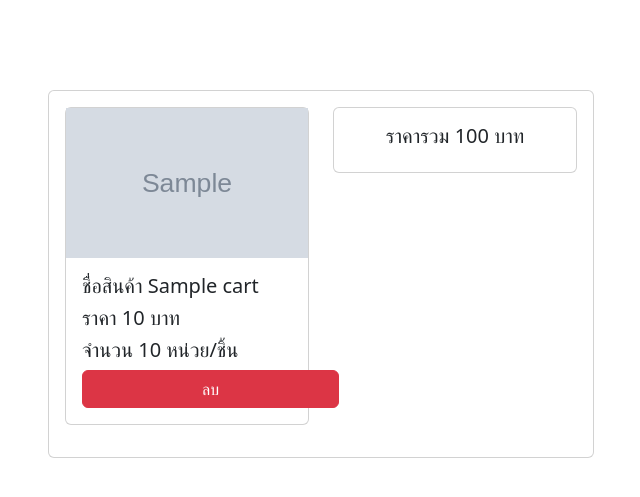
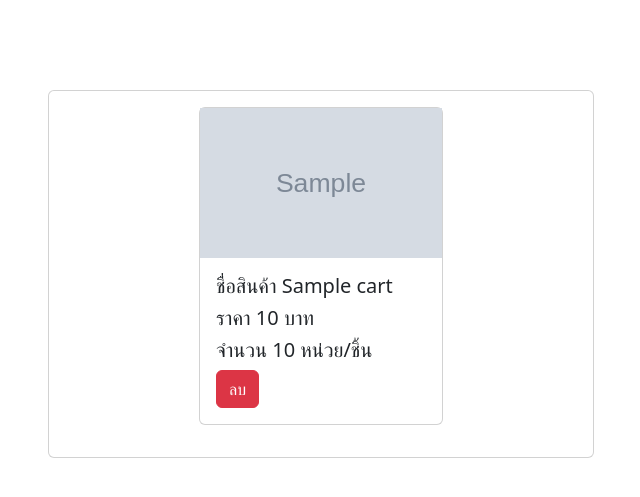
Before and after one commit to teerapat99999/e-com-php, a PHP site: page /cart.php in a window 1280 px wide. Shown: the part 70-567 px from the top of the page, without its empty margins (319-959 px from the left). Run offline with PHP 8.4, Linux system fonts and the light colour scheme; the visitor is signed in with stand-in values (Sample User, id 1); tables that the repository leaves empty or names only in its code hold one stand-in row (values such as "Sample post"); grey boxes marked "Sample" are stand-in pictures.

Commit message:
Update cart.php
ตระกร้า

```diff
--- a/cart.php
+++ b/cart.php
@@ -1,9 +1,10 @@
 <?php
+session_start();
 include('./db.php');
-session_start();
+if(isset($_SESSION['id_user'])){
 $id_user = $_SESSION['id_user'];
 if(isset($_POST['add'])){
-    $id_sum = rand();
+    $id_or = rand();
     $name_product = $_POST['name_product'];
     $price_product =  $_POST['price_product'];
     $amount = $_POST['amount'];
@@ -11,7 +12,22 @@ if(isset($_POST['add'])){
     $id_user = $_POST['id_user'];
     $id_shop = $_POST['id_shop'];
 
-    $stmt = $conn->prepare("INSERT INTO  ");
+    $stmt = $conn->prepare("INSERT INTO  orderd (id_or,name_product,price_product,amount,img_product,id_user,id_shop) VALUE (?,?,?,?,?,?,?)");
+    $stmt->bind_param("issssii",$id_or,$name_product,$price_product,$amount,$img_product,$id_user,$id_shop);
+    $stmt->execute();
+
+    $stmtde = $conn->prepare("DELETE FROM cart WHERE id_user = ? ");
+    $stmtde->bind_param("i",$id_user);
+    $stmtde->execute();
+}
+if(isset($_POST['del'])){
+    $id_cart = $_POST['id_cart'];
+    $stmt = $conn->prepare("DELETE FROM cart WHERE id_cart = ? ");
+    $stmt->bind_param("i", $id_cart);
+    $stmt->execute();
+}
+}else{
+
 }
 ?>
 <!DOCTYPE html>
@@ -35,7 +51,7 @@ if(isset($_POST['add'])){
                     <div class="card-body">
                         <div class="row justify-content-center aling-item-center">
                         <?php
-
+                        if(isset($id_user)){
                         $result = $conn->query("SELECT * FROM cart WHERE id_user = $id_user");
                         if($result->num_rows > 0){
                         $sum = 0 ;
@@ -51,28 +67,25 @@ if(isset($_POST['add'])){
                                     <h5> ชื่อสินค้า <?php echo $row['name_product']; ?> </h5>
                                     <h5> ราคา <?php echo $row['price_product']; ?> บาท </h5>
                                     <h5>จำนวน <?php echo $row['amount']; ?> หน่วย/ชิ้น </h5>
-                                    <div class='col' align='center'>
-                                        <input type="text" value='ลบ' name='del' class="btn btn-danger">
+                                    <div class='col' align=''>
+                                        <form action="" method="post">
+                                        <input type="hidden" name="id_cart" value='<?php echo $row['id_cart']; ?>'>
+                                        <input type="submit" value='ลบ' name='del' class="btn btn-danger">
+                                        </form>
                                     </div>
                                 </div>
                                 </div>
                         </div>
                         </div>
-                        <?php }
-                        ?>
-                        <div class="col-sm-12 col-md-8 col-lg-6">
-                            <div class="mb-3" align='center'>
-                                <div class="card">
-                                    <div class="card-body">
-                                    <h5> ราคารวม <?php echo $sum ?> บาท </h5>
-                                    </div>
-                                </div>
-                            </div>
-                        </div>
+                        <?php } ?>
                         <?php
                         }else{
                             echo "ไม่มีสินค้าในตระกร้า";
-                        } ?>
+                        }
+                     }else{
+                        echo "ไม่ได้สมัครสมาชิก";
+                     }
+                      ?>
                         </div>
                     </div>
                 </div>
```
